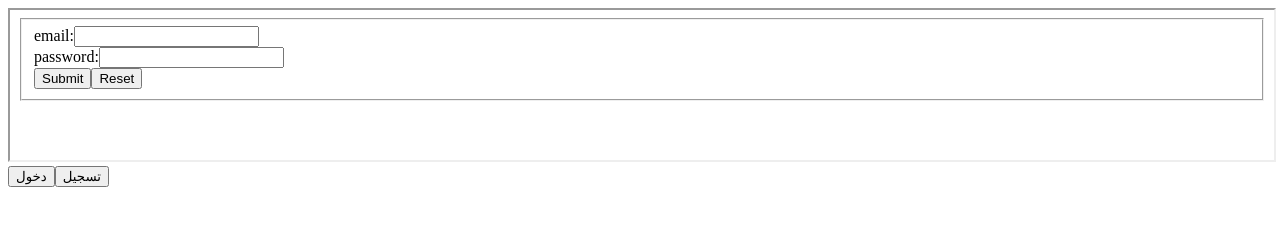
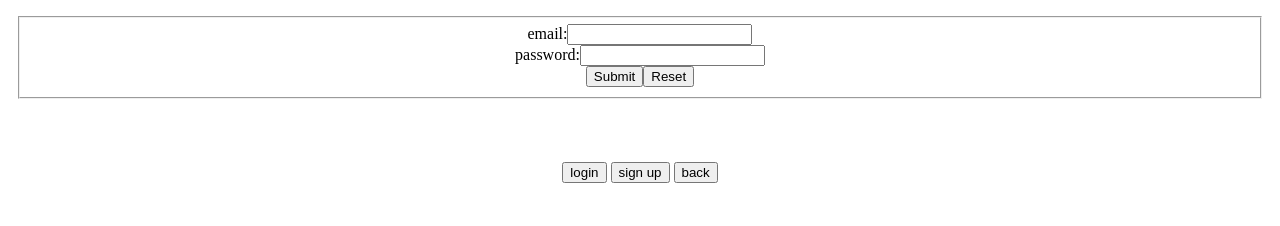
Before and after one commit to rayen815/bac-project, a plain HTML site: page sign.html in a window 1280 px wide. Drawn offline with Linux system fonts and the light colour scheme.

Commit message:
v23.11.01

```diff
--- a/login.html
+++ b/login.html
@@ -4,6 +4,11 @@
     <meta charset="UTF-8">
     <meta name="viewport" content="width=device-width, initial-scale=1.0">
     <title>Document</title>
+    <style>
+        fieldset{
+            text-align: center;
+        }
+    </style>
 </head>
 <body>
     <form action="">
--- a/sign.html
+++ b/sign.html
@@ -7,6 +7,10 @@
     <style>
         iframe{
             width: 100%;
+            border: none;
+        }
+        div{
+            text-align: center;
         }
     </style>
 </head>
@@ -16,7 +20,9 @@
 
         </iframe>
 
-        <a target="z1" href="login.html"><input value="دخول" type="button"></a><a href="signup.html" target="z1"><input value="تسجيل" type="button"></a>
+        <a target="z1" href="login.html"><input value="login" type="button"></a>
+        <a href="signup.html" target="z1"><input value="sign up" type="button"></a>
+        <a href="index.html"><input type="button" value="back"></div></a>
     </div>
 </body>
 </html>
```
Also changed, not shown: signup.html (+5 -0 lines).
